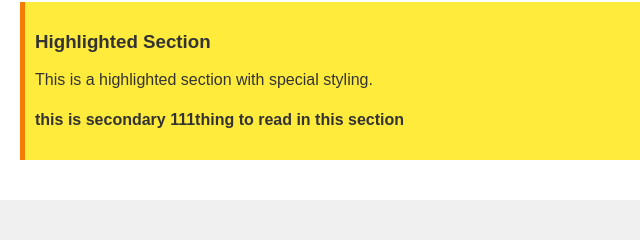
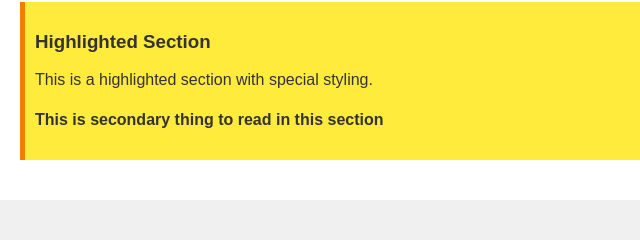
Before and after one commit to Shmaltsel/test1, a plain HTML site: page index.html in a window 1280 px wide. Shown: the part 162-402 px from the top of the page, 0-640 px from the left. Drawn offline with Linux system fonts and the light colour scheme.

Commit message:
confilct fixed in main

```diff
--- a/index.html
+++ b/index.html
@@ -25,7 +25,7 @@
         <section class="highlight">
             <h3>Highlighted Section</h3>
             <p>This is a highlighted section with special styling.</p>
-            <h4>this is secondary 111thing to read in this section</h4>
+            <h4>This is secondary thing to read in this section</h4>
         </section>
     </main>
     <footer>
```
